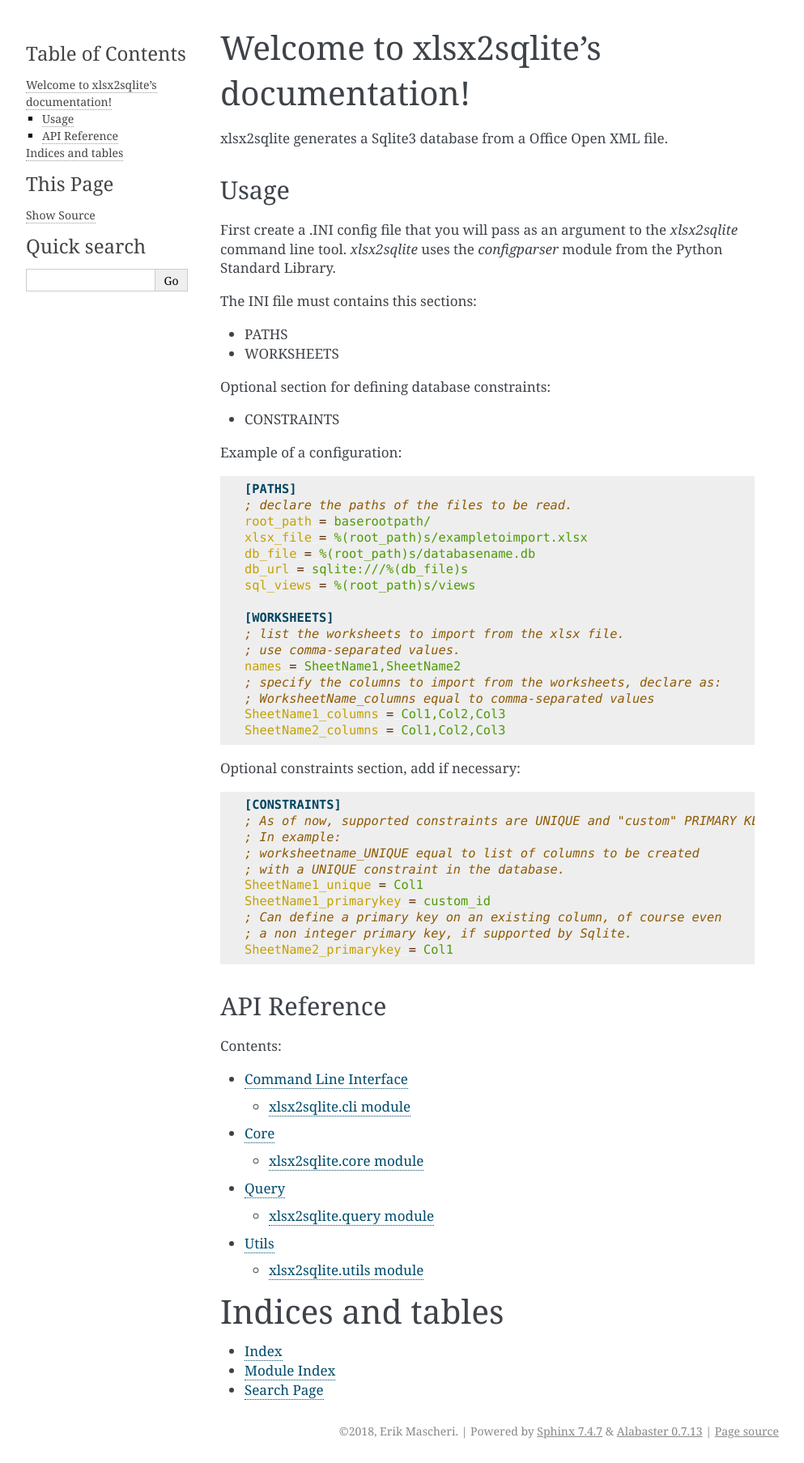
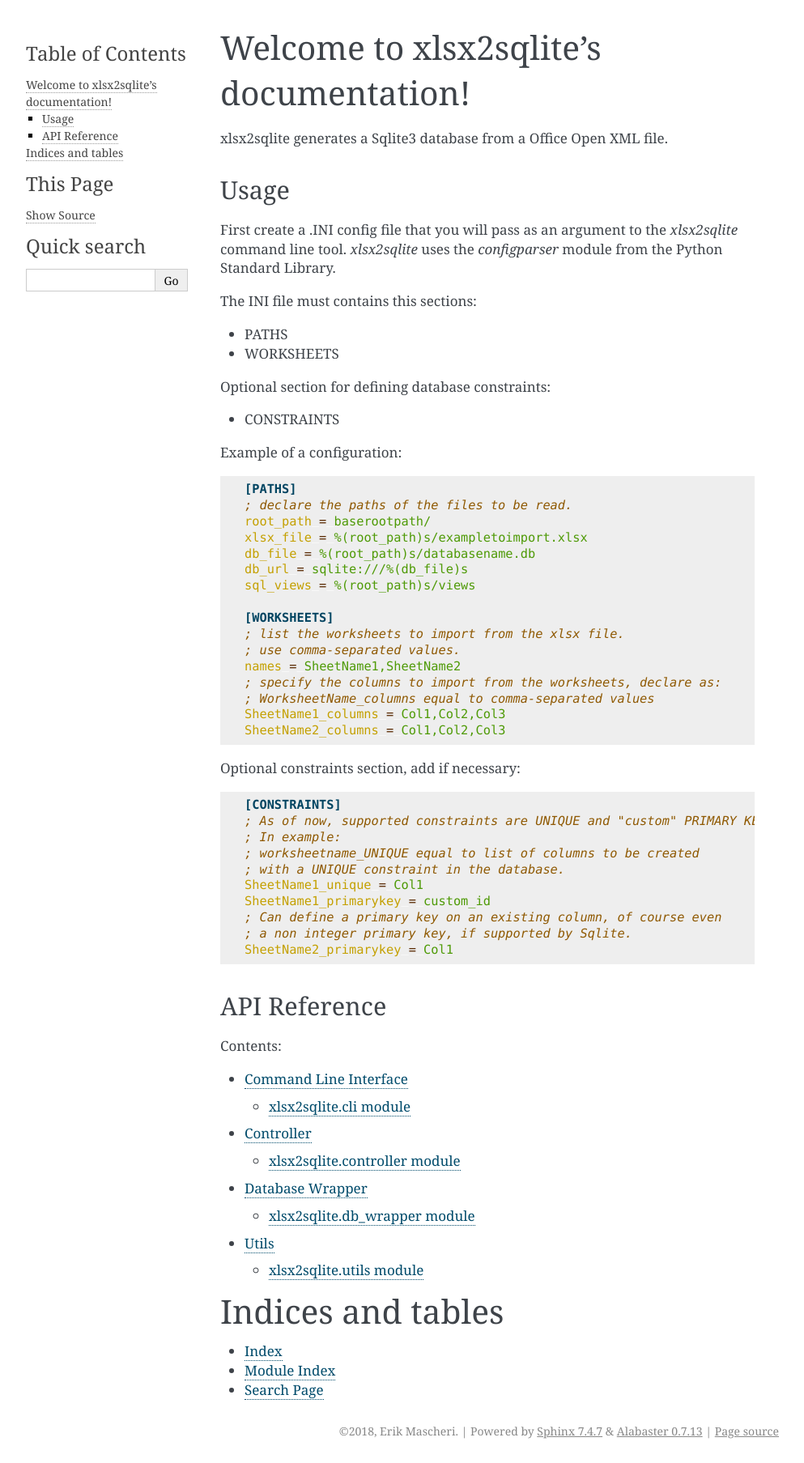
Before and after one commit to Xgalan/xlsx2sqlite, a Sphinx documentation site: the page built from docs/index.rst, in a window 1280 px wide. Shown: the whole page at 81% size, without its empty margins (148-1141 px from the left). Built offline with Sphinx 7.4.7, drawn with Linux system fonts in a browser that asks for light colours.

Commit message:
updated docs

```diff
--- a/docs/index.rst
+++ b/docs/index.rst
@@ -70,8 +70,8 @@
    :caption: Contents:
 
    cli.rst
-   core.rst
-   query.rst
+   controller.rst
+   db_wrapper.rst
    utils.rst
 
 
```
Also changed, not shown: docs/controller.rst (added, +14 -0 lines), docs/core.rst (deleted, +0 -14 lines), docs/db_wrapper.rst (added, +14 -0 lines), docs/query.rst (deleted, +0 -14 lines).
